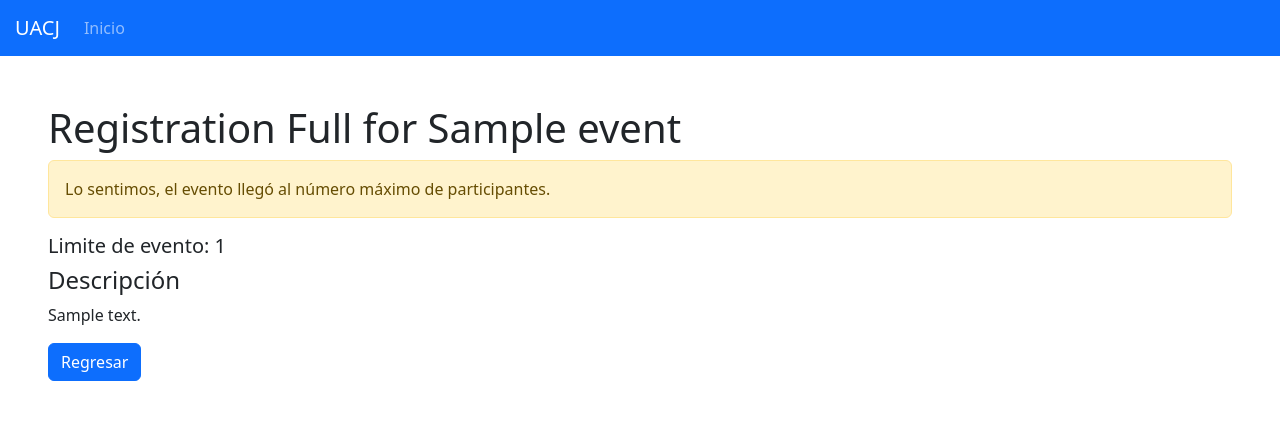
After one commit to Saulix22/Ingenia, a Django app: template INGENIA/App/templates/pages/register_full.html in a window 1280 px wide. The commit adds this page. Shown: the top 428 px of the page. Run offline with Django 4.2, Linux system fonts and the light colour scheme; the template is opened without the code that fills it: values that come from a table or form of the project are taken from there, others are empty; tables that the repository leaves empty hold one stand-in row (values such as "Sample post").

Commit message:
Design added to some components and register limit added to events

```diff
--- a/INGENIA/App/forms.py
+++ b/INGENIA/App/forms.py
@@ -4,7 +4,7 @@ from .models import Event, Student
 class EventForm(forms.ModelForm):
     class Meta:
         model = Event
-        fields = ['name', 'event_type', 'description', 'date']
+        fields = ['name', 'event_type', 'description', 'date', 'max_participants']
 
 class RegistrationForm(forms.ModelForm):
     class Meta:
--- a/INGENIA/App/models.py
+++ b/INGENIA/App/models.py
@@ -14,6 +14,7 @@ class Event(models.Model):
     event_type = models.CharField(max_length=10, choices=EVENT_TYPES)
     description = models.TextField()
     date = models.DateField()
+    max_participants = models.PositiveIntegerField()
 
     def __str__(self):
         return self.name
--- a/INGENIA/App/static/css/styles.css
+++ b/INGENIA/App/static/css/styles.css
@@ -1,55 +1,3 @@
-body {
-    font-family: Arial, sans-serif;
-    margin: 0px;
-    padding: 0px;
-    background-color: #f5f5f5;
+.navbar-brand {
+    margin-left: 15px;
 }
-
-/* nav ul {
-    list-style-type: none;
-    padding: 0;
-    background-color: #333;
-} */
-
-nav ul li {
-    display: inline;
-    margin-right: 10px;
-}
-
-/* nav ul li a {
-    text-decoration: none;
-    color: white;
-    padding: 15px 15px;
-    display: inline-block;
-} */
-
-nav ul li a:hover {
-    background-color: #555;
-}
-
-.content {
-    margin-top: 20px;
-}
-
-h1 {
-    color: #333;
-}
-
-/* ul {
-    list-style-type: none;
-    padding: 0;
-}
-
-li {
-    margin: 10px 0;
-} */
-
-a {
-    text-decoration: none;
-    color: #007bff;
-    font-weight: bold;
-}
-
-a:hover {
-    color: #0056b3;
-}
--- a/INGENIA/App/templates/pages/base.html
+++ b/INGENIA/App/templates/pages/base.html
@@ -4,7 +4,7 @@
 <html>
 <head>
     <title>{% block title %}School Events{% endblock %}</title>
-    <!-- <link rel="stylesheet" type="text/css" href="{% static 'css/styles.css' %}"> -->
+    <link rel="stylesheet" type="text/css" href="{% static 'css/styles.css' %}">
     <link rel="stylesheet" href="https://cdn.jsdelivr.net/npm/bootstrap@5.3.2/dist/css/bootstrap.min.css" integrity="sha384-T3c6CoIi6uLrA9TneNEoa7RxnatzjcDSCmG1MXxSR1GAsXEV/Dwwykc2MPK8M2HN" crossorigin="anonymous">
 </head>
 <body>
--- a/INGENIA/App/templates/pages/register.html
+++ b/INGENIA/App/templates/pages/register.html
@@ -6,6 +6,8 @@
 {% block content %}
 
     <h1>Registrate para: {{ event.name }}</h1>
+    <h2>Descripción</h2>
+    <p>{{ event.description }}</p>
     {% if passcode %}
         <p>Gracias por tu registro! Tu passcode es: <strong>{{ passcode }}</strong></p>
     {% else %}
--- /dev/null
+++ b/INGENIA/App/templates/pages/register_full.html
@@ -0,0 +1,19 @@
+{% extends 'pages/base.html' %}
+
+{% block title %}Registration Full{% endblock %}
+
+{% block content %}
+<h1>Registration Full for {{ event.name }}</h1>
+<div class="alert alert-warning" role="alert">
+    Lo sentimos, el evento llegó al número máximo de participantes.
+</div>
+<h5>Limite de evento: {{ event.max_participants }} </h5>
+<h4>Descripción</h4>
+<p> {{ event.description }} </p>
+
+<a href="{% url 'home' %}">
+    <button type="button" class="btn btn-primary">
+        Regresar
+    </button>
+</a>
+{% endblock %}
--- a/INGENIA/App/views.py
+++ b/INGENIA/App/views.py
@@ -29,6 +29,11 @@ def create_event(request):
 def register(request, event_id):
     event = get_object_or_404(Event, pk=event_id)
     passcode = None
+    registrations_count = Registration.objects.filter(event=event).count()
+
+    if registrations_count >= event.max_participants:
+            return render(request, 'pages/register_full.html', {'event': event})
+
     if request.method == 'POST':
         form = RegistrationForm(request.POST)
         if form.is_valid():
--- a/INGENIA/INGENIA/urls.py
+++ b/INGENIA/INGENIA/urls.py
@@ -16,6 +16,5 @@ urlpatterns = [
     path('events/register/<int:event_id>/', views.register, name='register'),
     path('check-in/', login_required(user_passes_test(admin_required)(views.check_in)), name='check_in'),
     path('export/<int:event_id>/', views.export_attendees, name='export_attended'),
-    path('admin/', admin.site.urls),
     # path('add-review/<int:event_id>/', views.add_review, name='add_review'),
 ]
```
Also changed, not shown: INGENIA/App/templates/pages/home.html (+18 -5 lines), INGENIA/App/migrations/0006_event_max_participants.py (added).
